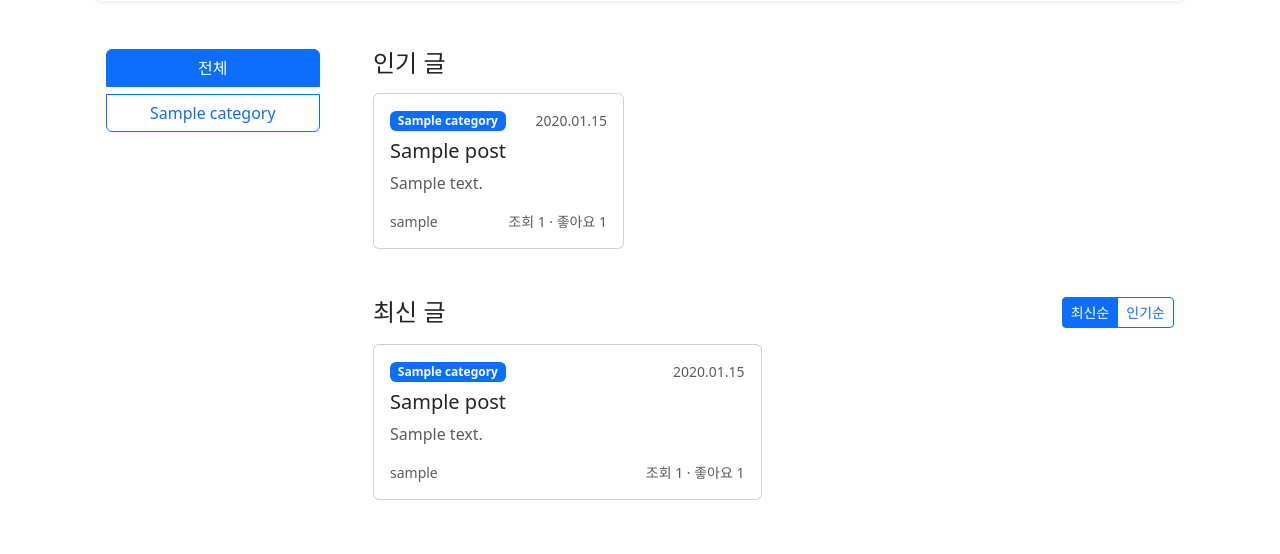
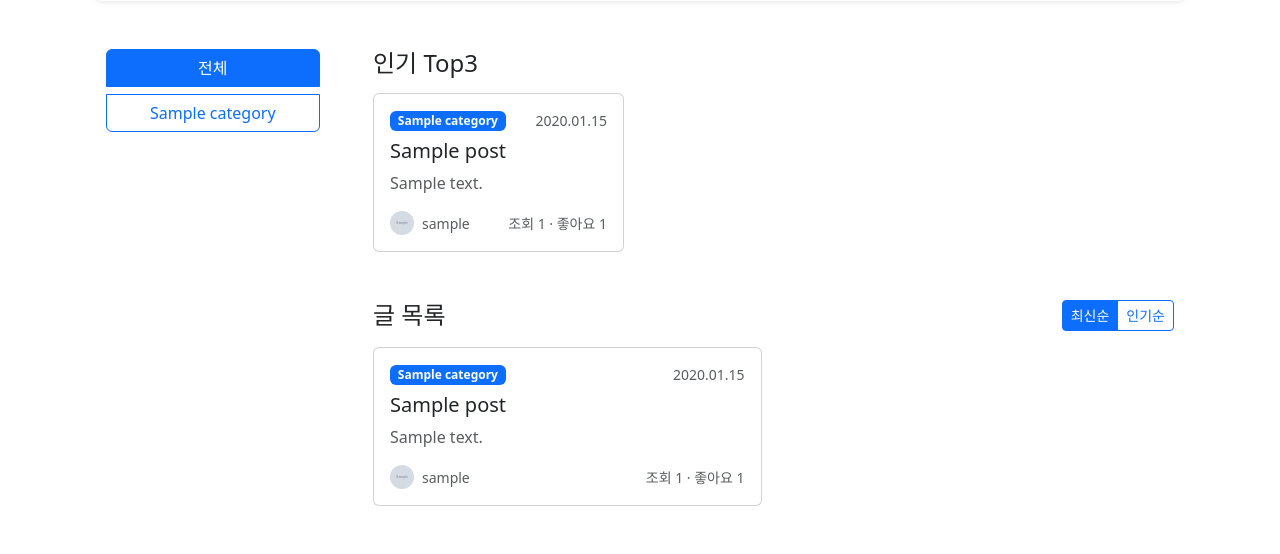
Before and after one commit to YuSeungBeom/Kitchen-Story-Lab, a Django app: page / in a window 1280 px wide. Shown: the part 439-993 px from the top of the page. Before the commit the page ends 939 px from the top, so only its background shows below. Run offline with Django 5.2, Linux system fonts and the light colour scheme; tables that the repository leaves empty hold one stand-in row (values such as "Sample post"); grey boxes marked "Sample" are stand-in pictures; some libraries are stand-ins or nearby versions.

Commit message:
✨ Update nickname posting

```diff
--- a/templates/blog/post_list.html
+++ b/templates/blog/post_list.html
@@ -93,7 +93,7 @@
             {% if not category and not q %}
             <!-- 인기 글 섹션 -->
             <section class="mb-5">
-                <h4 class="mb-3">인기 글</h4>
+                <h4 class="mb-3">인기 Top3</h4>
                 <div class="row g-4">
                     {% for post in popular_posts|slice:":3" %}
                     <article class="col-md-4">
@@ -106,7 +106,14 @@
                                 <h5 class="mt-2 text-dark">{{ post.title }}</h5>
                                 <p class="text-muted">{{ post.content|striptags|truncatechars:100 }}</p>
                                 <div class="d-flex justify-content-between align-items-center mt-3">
-                                    <span class="text-muted small">{{ post.author.username }}</span>
+                                    <div class="d-flex align-items-center">
+                                        {% if post.author.profile_image %}
+                                            <img src="{{ post.author.profile_image.url }}" class="rounded-circle me-2" width="24" height="24" alt="{{ post.author.nickname|default:post.author.username }}">
+                                        {% else %}
+                                            <i class="bi bi-person-circle me-2"></i>
+                                        {% endif %}
+                                    <span class="text-muted small">{{ post.author.nickname|default:post.author.username  }}</span>
+                                    </div>
                                     <span class="text-muted small">조회 {{ post.view_count }} · 좋아요 {{ post.likes.count }}</span>
                                 </div>
                             </div>
@@ -120,7 +127,7 @@
             <!-- 최신 글 섹션 -->
             <section class="mb-5">
                 <div class="d-flex justify-content-between align-items-center mb-3">
-                    <h4 class="mb-0">최신 글</h4>
+                    <h4 class="mb-0">글 목록</h4>
                     <div class="btn-group">
                         <a href="?{% if request.GET.category %}category={{ request.GET.category }}&{% endif %}{% if request.GET.q %}q={{ request.GET.q }}&{% endif %}sort=latest"
                            class="btn btn-outline-primary btn-sm {% if request.GET.sort == 'latest' or not request.GET.sort %}active{% endif %}">
@@ -148,7 +155,14 @@
                                 <h5 class="mt-2 text-dark">{{ post.title }}</h5>
                                 <p class="text-muted">{{ post.content|striptags|truncatechars:100 }}</p>
                                 <div class="d-flex justify-content-between align-items-center mt-3">
-                                    <span class="text-muted small">{{ post.author.username }}</span>
+                                    <div class="d-flex align-items-center">
+                                        {% if post.author.profile_image %}
+                                            <img src="{{ post.author.profile_image.url }}" class="rounded-circle me-2" width="24" height="24" alt="{{ post.author.nickname|default:post.author.username }}">
+                                        {% else %}
+                                            <i class="bi bi-person-circle me-2"></i>
+                                        {% endif %}
+                                    <span class="text-muted small">{{ post.author.nickname|default:post.author.username  }}</span>
+                                    </div>
                                     <span class="text-muted small">조회 {{ post.view_count }} · 좋아요 {{ post.likes.count }}</span>
                                 </div>
                             </div>
```
